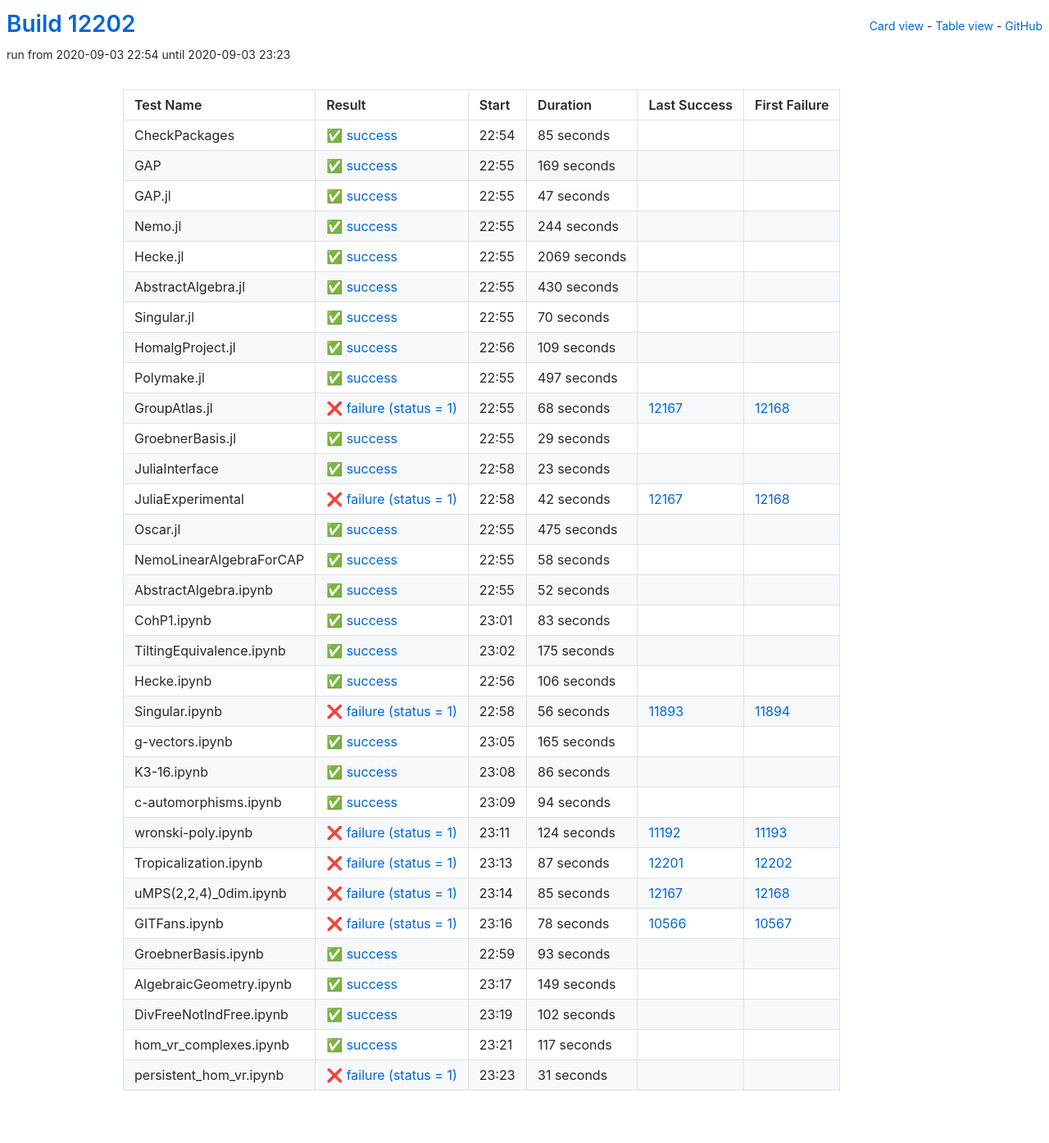
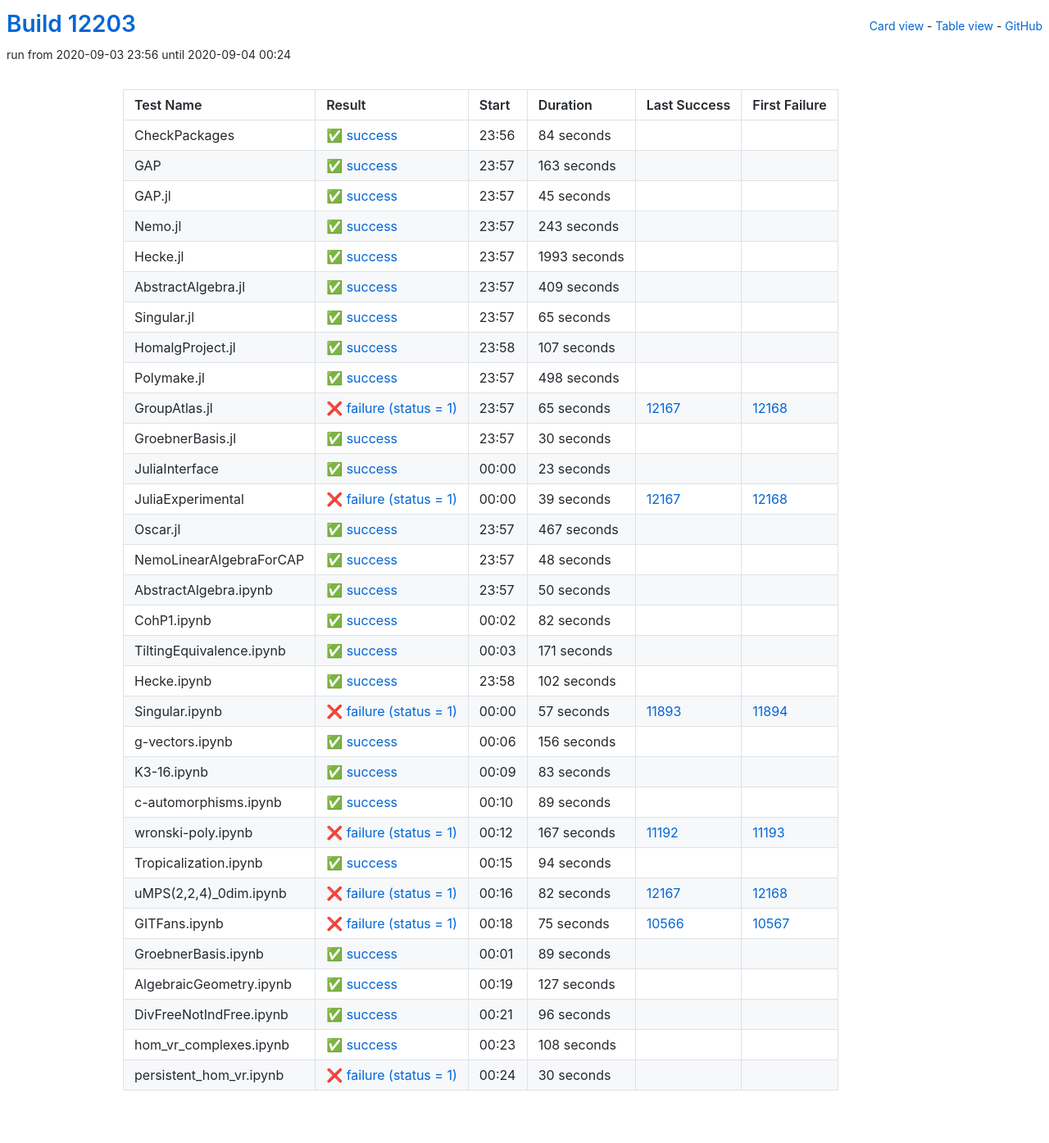
Before and after one commit to oscar-system/oscar-ci-status, a Jekyll site: the page built from table.html, in a window 1280 px wide. Shown: the whole page at 82% size. Built offline with Jekyll 4.4.1, drawn with Linux system fonts in a browser that asks for light colours.

Commit message:
Build #12203

```diff
--- a/_data/ci.yml
+++ b/_data/ci.yml
@@ -1,6 +1,6 @@
 ---
-build: 12202
-build_url: https://oscarci.mathematik.uni-kl.de/job/oscar/12202/
+build: 12203
+build_url: https://oscarci.mathematik.uni-kl.de/job/oscar/12203/
 job: oscar
 organization: oscar-system
 repo: oscar-ci-status
@@ -8,140 +8,140 @@
 tests:
 - name: CheckPackages
   id: checkpackages
-  log: https://oscarci.mathematik.uni-kl.de/job/oscar/12202/artifact/logs/build-12202/CheckPackages.log
-  start: 2020-09-03 22:54
+  log: https://oscarci.mathematik.uni-kl.de/job/oscar/12203/artifact/logs/build-12203/CheckPackages.log
+  start: 2020-09-03 23:56
   success: true
   exitcode: 0
   status: success
-  duration: 85
+  duration: 84
   last_success: false
   last_success_url:
   first_failure: false
   first_failure_url:
 - name: GAP
   id: gap
-  log: https://oscarci.mathematik.uni-kl.de/job/oscar/12202/artifact/logs/build-12202/GAP.log
-  start: 2020-09-03 22:55
+  log: https://oscarci.mathematik.uni-kl.de/job/oscar/12203/artifact/logs/build-12203/GAP.log
+  start: 2020-09-03 23:57
   success: true
   exitcode: 0
   status: success
-  duration: 169
+  duration: 163
   last_success: false
   last_success_url:
   first_failure: false
   first_failure_url:
 - name: GAP.jl
   id: gap-jl
-  log: https://oscarci.mathematik.uni-kl.de/job/oscar/12202/artifact/logs/build-12202/GAP.jl.log
-  start: 2020-09-03 22:55
+  log: https://oscarci.mathematik.uni-kl.de/job/oscar/12203/artifact/logs/build-12203/GAP.jl.log
+  start: 2020-09-03 23:57
   success: true
   exitcode: 0
   status: success
-  duration: 47
+  duration: 45
   last_success: false
   last_success_url:
   first_failure: false
   first_failure_url:
 - name: Nemo.jl
   id: nemo-jl
-  log: https://oscarci.mathematik.uni-kl.de/job/oscar/12202/artifact/logs/build-12202/Nemo.jl.log
-  start: 2020-09-03 22:55
+  log: https://oscarci.mathematik.uni-kl.de/job/oscar/12203/artifact/logs/build-12203/Nemo.jl.log
+  start: 2020-09-03 23:57
   success: true
   exitcode: 0
   status: success
-  duration: 244
+  duration: 243
   last_success: false
   last_success_url:
   first_failure: false
   first_failure_url:
 - name: Hecke.jl
   id: hecke-jl
-  log: https://oscarci.mathematik.uni-kl.de/job/oscar/12202/artifact/logs/build-12202/Hecke.jl.log
-  start: 2020-09-03 22:55
+  log: https://oscarci.mathematik.uni-kl.de/job/oscar/12203/artifact/logs/build-12203/Hecke.jl.log
+  start: 2020-09-03 23:57
   success: true
   exitcode: 0
   status: success
-  duration: 2069
+  duration: 1993
   last_success: false
   last_success_url:
   first_failure: false
   first_failure_url:
 - name: AbstractAlgebra.jl
   id: abstractalgebra-jl
-  log: https://oscarci.mathematik.uni-kl.de/job/oscar/12202/artifact/logs/build-12202/AbstractAlgebra.jl.log
-  start: 2020-09-03 22:55
+  log: https://oscarci.mathematik.uni-kl.de/job/oscar/12203/artifact/logs/build-12203/AbstractAlgebra.jl.log
+  start: 2020-09-03 23:57
   success: true
   exitcode: 0
   status: success
-  duration: 430
+  duration: 409
   last_success: false
   last_success_url:
   first_failure: false
   first_failure_url:
 - name: Singular.jl
   id: singular-jl
-  log: https://oscarci.mathematik.uni-kl.de/job/oscar/12202/artifact/logs/build-12202/Singular.jl.log
-  start: 2020-09-03 22:55
+  log: https://oscarci.mathematik.uni-kl.de/job/oscar/12203/artifact/logs/build-12203/Singular.jl.log
+  start: 2020-09-03 23:57
   success: true
   exitcode: 0
   status: success
-  duration: 70
+  duration: 65
   last_success: false
   last_success_url:
   first_failure: false
   first_failure_url:
 - name: HomalgProject.jl
   id: homalgproject-jl
-  log: https://oscarci.mathematik.uni-kl.de/job/oscar/12202/artifact/logs/build-12202/HomalgProject.jl.log
-  start: 2020-09-03 22:56
+  log: https://oscarci.mathematik.uni-kl.de/job/oscar/12203/artifact/logs/build-12203/HomalgProject.jl.log
+  start: 2020-09-03 23:58
   success: true
   exitcode: 0
   status: success
-  duration: 109
+  duration: 107
   last_success: false
   last_success_url:
   first_failure: false
   first_failure_url:
 - name: Polymake.jl
   id: polymake-jl
-  log: https://oscarci.mathematik.uni-kl.de/job/oscar/12202/artifact/logs/build-12202/Polymake.jl.log
-  start: 2020-09-03 22:55
+  log: https://oscarci.mathematik.uni-kl.de/job/oscar/12203/artifact/logs/build-12203/Polymake.jl.log
+  start: 2020-09-03 23:57
   success: true
   exitcode: 0
   status: success
-  duration: 497
+  duration: 498
   last_success: false
   last_success_url:
   first_failure: false
   first_failure_url:
 - name: GroupAtlas.jl
   id: groupatlas-jl
-  log: https://oscarci.mathematik.uni-kl.de/job/oscar/12202/artifact/logs/build-12202/GroupAtlas.jl.log
-  start: 2020-09-03 22:55
+  log: https://oscarci.mathematik.uni-kl.de/job/oscar/12203/artifact/logs/build-12203/GroupAtlas.jl.log
+  start: 2020-09-03 23:57
   success: false
   exitcode: 1
   status: failure
-  duration: 68
+  duration: 65
   last_success: 12167
   last_success_url: https://oscarci.mathematik.uni-kl.de/job/oscar/12167/
   first_failure: 12168
   first_failure_url: https://oscarci.mathematik.uni-kl.de/job/oscar/12168/
 - name: GroebnerBasis.jl
   id: groebnerbasis-jl
-  log: https://oscarci.mathematik.uni-kl.de/job/oscar/12202/artifact/logs/build-12202/GroebnerBasis.jl.log
-  start: 2020-09-03 22:55
+  log: https://oscarci.mathematik.uni-kl.de/job/oscar/12203/artifact/logs/build-12203/GroebnerBasis.jl.log
+  start: 2020-09-03 23:57
   success: true
   exitcode: 0
   status: success
-  duration: 29
+  duration: 30
   last_success: false
   last_success_url:
   first_failure: false
   first_failure_url:
 - name: JuliaInterface
   id: juliainterface
-  log: https://oscarci.mathematik.uni-kl.de/job/oscar/12202/artifact/logs/build-12202/JuliaInterface.log
-  start: 2020-09-03 22:58
+  log: https://oscarci.mathematik.uni-kl.de/job/oscar/12203/artifact/logs/build-12203/JuliaInterface.log
+  start: 2020-09-04 00:00
   success: true
   exitcode: 0
   status: success
@@ -152,56 +152,116 @@
   first_failure_url:
 - name: JuliaExperimental
   id: juliaexperimental
-  log: https://oscarci.mathematik.uni-kl.de/job/oscar/12202/artifact/logs/build-12202/JuliaExperimental.log
-  start: 2020-09-03 22:58
+  log: https://oscarci.mathematik.uni-kl.de/job/oscar/12203/artifact/logs/build-12203/JuliaExperimental.log
+  start: 2020-09-04 00:00
   success: false
   exitcode: 1
   status: failure
-  duration: 42
+  duration: 39
   last_success: 12167
   last_success_url: https://oscarci.mathematik.uni-kl.de/job/oscar/12167/
   first_failure: 12168
   first_failure_url: https://oscarci.mathematik.uni-kl.de/job/oscar/12168/
 - name: Oscar.jl
   id: oscar-jl
-  log: https://oscarci.mathematik.uni-kl.de/job/oscar/12202/artifact/logs/build-12202/Oscar.jl.log
-  start: 2020-09-03 22:55
+  log: https://oscarci.mathematik.uni-kl.de/job/oscar/12203/artifact/logs/build-12203/Oscar.jl.log
+  start: 2020-09-03 23:57
   success: true
   exitcode: 0
   status: success
-  duration: 475
+  duration: 467
   last_success: false
   last_success_url:
   first_failure: false
   first_failure_url:
 - name: NemoLinearAlgebraForCAP
   id: nemolinearalgebraforcap
-  log: https://oscarci.mathematik.uni-kl.de/job/oscar/12202/artifact/logs/build-12202/NemoLinearAlgebraForCAP.log
-  start: 2020-09-03 22:55
+  log: https://oscarci.mathematik.uni-kl.de/job/oscar/12203/artifact/logs/build-12203/NemoLinearAlgebraForCAP.log
+  start: 2020-09-03 23:57
   success: true
   exitcode: 0
   status: success
-  duration: 58
+  duration: 48
   last_success: false
   last_success_url:
   first_failure: false
   first_failure_url:
 - name: AbstractAlgebra.ipynb
   id: abstractalgebra-ipynb
-  log: https://oscarci.mathematik.uni-kl.de/job/oscar/12202/artifact/logs/build-12202/AbstractAlgebra.ipynb.log
-  start: 2020-09-03 22:55
+  log: https://oscarci.mathematik.uni-kl.de/job/oscar/12203/artifact/logs/build-12203/AbstractAlgebra.ipynb.log
+  start: 2020-09-03 23:57
   success: true
   exitcode: 0
   status: success
-  duration: 52
+  duration: 50
   last_success: false
   last_success_url:
   first_failure: false
   first_failure_url:
 - name: CohP1.ipynb
   id: cohp1-ipynb
-  log: https://oscarci.mathematik.uni-kl.de/job/oscar/12202/artifact/logs/build-12202/CohP1.ipynb.log
-  start: 2020-09-03 23:01
+  log: https://oscarci.mathematik.uni-kl.de/job/oscar/12203/artifact/logs/build-12203/CohP1.ipynb.log
+  start: 2020-09-04 00:02
+  success: true
+  exitcode: 0
+  status: success
+  duration: 82
+  last_success: false
+  last_success_url:
+  first_failure: false
+  first_failure_url:
+- name: TiltingEquivalence.ipynb
+  id: tiltingequivalence-ipynb
+  log: https://oscarci.mathematik.uni-kl.de/job/oscar/12203/artifact/logs/build-12203/TiltingEquivalence.ipynb.log
+  start: 2020-09-04 00:03
+  success: true
+  exitcode: 0
+  status: success
+  duration: 171
+  last_success: false
+  last_success_url:
+  first_failure: false
+  first_failure_url:
+- name: Hecke.ipynb
+  id: hecke-ipynb
+  log: https://oscarci.mathematik.uni-kl.de/job/oscar/12203/artifact/logs/build-12203/Hecke.ipynb.log
+  start: 2020-09-03 23:58
+  success: true
+  exitcode: 0
+  status: success
+  duration: 102
+  last_success: false
+  last_success_url:
+  first_failure: false
+  first_failure_url:
+- name: Singular.ipynb
+  id: singular-ipynb
+  log: https://oscarci.mathematik.uni-kl.de/job/oscar/12203/artifact/logs/build-12203/Singular.ipynb.log
+  start: 2020-09-04 00:00
+  success: false
+  exitcode: 1
+  status: failure
+  duration: 57
+  last_success: 11893
+  last_success_url: https://oscarci.mathematik.uni-kl.de/job/oscar/11893/
+  first_failure: 11894
+  first_failure_url: https://oscarci.mathematik.uni-kl.de/job/oscar/11894/
+- name: g-vectors.ipynb
+  id: g-vectors-ipynb
+  log: https://oscarci.mathematik.uni-kl.de/job/oscar/12203/artifact/logs/build-12203/g-vectors.ipynb.log
+  start: 2020-09-04 00:06
+  success: true
+  exitcode: 0
+  status: success
+  duration: 156
+  last_success: false
+  last_success_url:
+  first_failure: false
+  first_failure_url:
+- name: K3-16.ipynb
+  id: k3-16-ipynb
+  log: https://oscarci.mathematik.uni-kl.de/job/oscar/12203/artifact/logs/build-12203/K3-16.ipynb.log
+  start: 2020-09-04 00:09
   success: true
   exitcode: 0
   status: success
@@ -210,70 +270,34 @@
   last_success_url:
   first_failure: false
   first_failure_url:
-- name: TiltingEquivalence.ipynb
-  id: tiltingequivalence-ipynb
-  log: https://oscarci.mathematik.uni-kl.de/job/oscar/12202/artifact/logs/build-12202/TiltingEquivalence.ipynb.log
-  start: 2020-09-03 23:02
+- name: c-automorphisms.ipynb
+  id: c-automorphisms-ipynb
+  log: https://oscarci.mathematik.uni-kl.de/job/oscar/12203/artifact/logs/build-12203/c-automorphisms.ipynb.log
+  start: 2020-09-04 00:10
   success: true
   exitcode: 0
   status: success
-  duration: 175
+  duration: 89
   last_success: false
   last_success_url:
   first_failure: false
   first_failure_url:
-- name: Hecke.ipynb
-  id: hecke-ipynb
-  log: https://oscarci.mathematik.uni-kl.de/job/oscar/12202/artifact/logs/build-12202/Hecke.ipynb.log
-  start: 2020-09-03 22:56
-  success: true
-  exitcode: 0
-  status: success
-  duration: 106
-  last_success: false
-  last_success_url:
-  first_failure: false
-  first_failure_url:
-- name: Singular.ipynb
-  id: singular-ipynb
-  log: https://oscarci.mathematik.uni-kl.de/job/oscar/12202/artifact/logs/build-12202/Singular.ipynb.log
-  start: 2020-09-03 22:58
+- name: wronski-poly.ipynb
+  id: wronski-poly-ipynb
+  log: https://oscarci.mathematik.uni-kl.de/job/oscar/12203/artifact/logs/build-12203/wronski-poly.ipynb.log
+  start: 2020-09-04 00:12
   success: false
   exitcode: 1
   status: failure
-  duration: 56
-  last_success: 11893
-  last_success_url: https://oscarci.mathematik.uni-kl.de/job/oscar/11893/
-  first_failure: 11894
-  first_failure_url: https://oscarci.mathematik.uni-kl.de/job/oscar/11894/
-- name: g-vectors.ipynb
-  id: g-vectors-ipynb
-  log: https://oscarci.mathematik.uni-kl.de/job/oscar/12202/artifact/logs/build-12202/g-vectors.ipynb.log
-  start: 2020-09-03 23:05
-  success: true
-  exitcode: 0
-  status: success
-  duration: 165
-  last_success: false
-  last_success_url:
-  first_failure: false
-  first_failure_url:
-- name: K3-16.ipynb
-  id: k3-16-ipynb
-  log: https://oscarci.mathematik.uni-kl.de/job/oscar/12202/artifact/logs/build-12202/K3-16.ipynb.log
-  start: 2020-09-03 23:08
-  success: true
-  exitcode: 0
-  status: success
-  duration: 86
-  last_success: false
-  last_success_url:
-  first_failure: false
-  first_failure_url:
-- name: c-automorphisms.ipynb
-  id: c-automorphisms-ipynb
-  log: https://oscarci.mathematik.uni-kl.de/job/oscar/12202/artifact/logs/build-12202/c-automorphisms.ipynb.log
-  start: 2020-09-03 23:09
+  duration: 167
+  last_success: 11192
+  last_success_url: https://oscarci.mathematik.uni-kl.de/job/oscar/11192/
+  first_failure: 11193
+  first_failure_url: https://oscarci.mathematik.uni-kl.de/job/oscar/11193/
+- name: Tropicalization.ipynb
+  id: tropicalization-ipynb
+  log: https://oscarci.mathematik.uni-kl.de/job/oscar/12203/artifact/logs/build-12203/Tropicalization.ipynb.log
+  start: 2020-09-04 00:15
   success: true
   exitcode: 0
   status: success
@@ -282,110 +306,86 @@
   last_success_url:
   first_failure: false
   first_failure_url:
-- name: wronski-poly.ipynb
-  id: wronski-poly-ipynb
-  log: https://oscarci.mathematik.uni-kl.de/job/oscar/12202/artifact/logs/build-12202/wronski-poly.ipynb.log
-  start: 2020-09-03 23:11
+- name: uMPS(2,2,4)_0dim.ipynb
+  id: umps-2-2-4-0dim-ipynb
+  log: https://oscarci.mathematik.uni-kl.de/job/oscar/12203/artifact/logs/build-12203/uMPS-2-2-4-_0dim.ipynb.log
+  start: 2020-09-04 00:16
   success: false
   exitcode: 1
   status: failure
-  duration: 124
-  last_success: 11192
-  last_success_url: https://oscarci.mathematik.uni-kl.de/job/oscar/11192/
-  first_failure: 11193
-  first_failure_url: https://oscarci.mathematik.uni-kl.de/job/oscar/11193/
-- name: Tropicalization.ipynb
-  id: tropicalization-ipynb
-  log: https://oscarci.mathematik.uni-kl.de/job/oscar/12202/artifact/logs/build-12202/Tropicalization.ipynb.log
-  start: 2020-09-03 23:13
-  success: false
-  exitcode: 1
-  status: failure
-  duration: 87
-  last_success: 12201
-  last_success_url: https://oscarci.mathematik.uni-kl.de/job/oscar/12201/
-  first_failure: 12202
-  first_failure_url: https://oscarci.mathematik.uni-kl.de/job/oscar/12202/
-- name: uMPS(2,2,4)_0dim.ipynb
-  id: umps-2-2-4-0dim-ipynb
-  log: https://oscarci.mathematik.uni-kl.de/job/oscar/12202/artifact/logs/build-12202/uMPS-2-2-4-_0dim.ipynb.log
-  start: 2020-09-03 23:14
-  success: false
-  exitcode: 1
-  status: failure
-  duration: 85
+  duration: 82
   last_success: 12167
   last_success_url: https://oscarci.mathematik.uni-kl.de/job/oscar/12167/
   first_failure: 12168
   first_failure_url: https://oscarci.mathematik.uni-kl.de/job/oscar/12168/
 - name: GITFans.ipynb
   id: gitfans-ipynb
-  log: https://oscarci.mathematik.uni-kl.de/job/oscar/12202/artifact/logs/build-12202/GITFans.ipynb.log
-  start: 2020-09-03 23:16
+  log: https://oscarci.mathematik.uni-kl.de/job/oscar/12203/artifact/logs/build-12203/GITFans.ipynb.log
+  start: 2020-09-04 00:18
   success: false
   exitcode: 1
   status: failure
-  duration: 78
+  duration: 75
   last_success: 10566
   last_success_url: https://oscarci.mathematik.uni-kl.de/job/oscar/10566/
   first_failure: 10567
   first_failure_url: https://oscarci.mathematik.uni-kl.de/job/oscar/10567/
 - name: GroebnerBasis.ipynb
   id: groebnerbasis-ipynb
-  log: https://oscarci.mathematik.uni-kl.de/job/oscar/12202/artifact/logs/build-12202/GroebnerBasis.ipynb.log
-  start: 2020-09-03 22:59
+  log: https://oscarci.mathematik.uni-kl.de/job/oscar/12203/artifact/logs/build-12203/GroebnerBasis.ipynb.log
+  start: 2020-09-04 00:01
   success: true
   exitcode: 0
   status: success
-  duration: 93
+  duration: 89
   last_success: false
   last_success_url:
   first_failure: false
   first_failure_url:
 - name: AlgebraicGeometry.ipynb
   id: algebraicgeometry-ipynb
-  log: https://oscarci.mathematik.uni-kl.de/job/oscar/12202/artifact/logs/build-12202/AlgebraicGeometry.ipynb.log
-  start: 2020-09-03 23:17
+  log: https://oscarci.mathematik.uni-kl.de/job/oscar/12203/artifact/logs/build-12203/AlgebraicGeometry.ipynb.log
+  start: 2020-09-04 00:19
   success: true
   exitcode: 0
   status: success
-  duration: 149
+  duration: 127
   last_success: false
   last_success_url:
   first_failure: false
   first_failure_url:
 - name: DivFreeNotIndFree.ipynb
   id: divfreenotindfree-ipynb
-  log: https://oscarci.mathematik.uni-kl.de/job/oscar/12202/artifact/logs/build-12202/DivFreeNotIndFree.ipynb.log
-  start: 2020-09-03 23:19
+  log: https://oscarci.mathematik.uni-kl.de/job/oscar/12203/artifact/logs/build-12203/DivFreeNotIndFree.ipynb.log
+  start: 2020-09-04 00:21
   success: true
   exitcode: 0
   status: success
-  duration: 102
+  duration: 96
   last_success: false
   last_success_url:
   first_failure: false
   first_failure_url:
 - name: hom_vr_complexes.ipynb
   id: hom-vr-complexes-ipynb
-  log: https://oscarci.mathematik.uni-kl.de/job/oscar/12202/artifact/logs/build-12202/hom_vr_complexes.ipynb.log
-  start: 2020-09-03 23:21
+  log: https://oscarci.mathematik.uni-kl.de/job/oscar/12203/artifact/logs/build-12203/hom_vr_complexes.ipynb.log
+  start: 2020-09-04 00:23
   success: true
   exitcode: 0
   status: success
-  duration: 117
+  duration: 108
   last_success: false
   last_success_url:
   first_failure: false
   first_failure_url:
 - name: persistent_hom_vr.ipynb
   id: persistent-hom-vr-ipynb
-  log: https://oscarci.mathematik.uni-kl.de/job/oscar/12202/artifact/logs/build-12202/persistent_hom_vr.ipynb.log
-  start: 2020-09-03 23:23
+  log: https://oscarci.mathematik.uni-kl.de/job/oscar/12203/artifact/logs/build-12203/persistent_hom_vr.ipynb.log
+  start: 2020-09-04 00:24
   success: false
   exitcode: 1
   status: failure
-  duration: 31
+  duration: 30
   last_success: false
   last_success_url:
   first_failure: false
```
Also changed, not shown: README.md.
